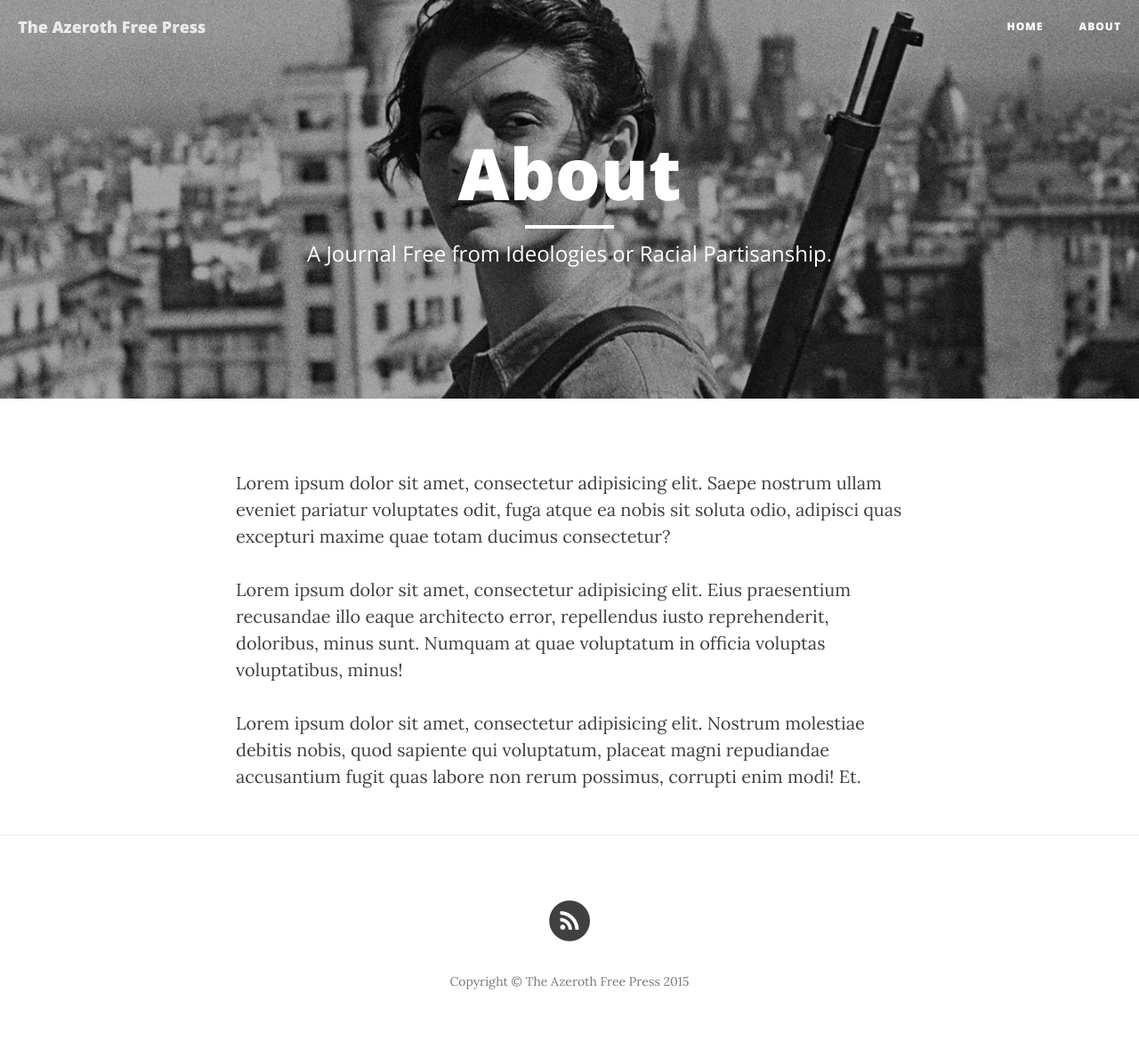
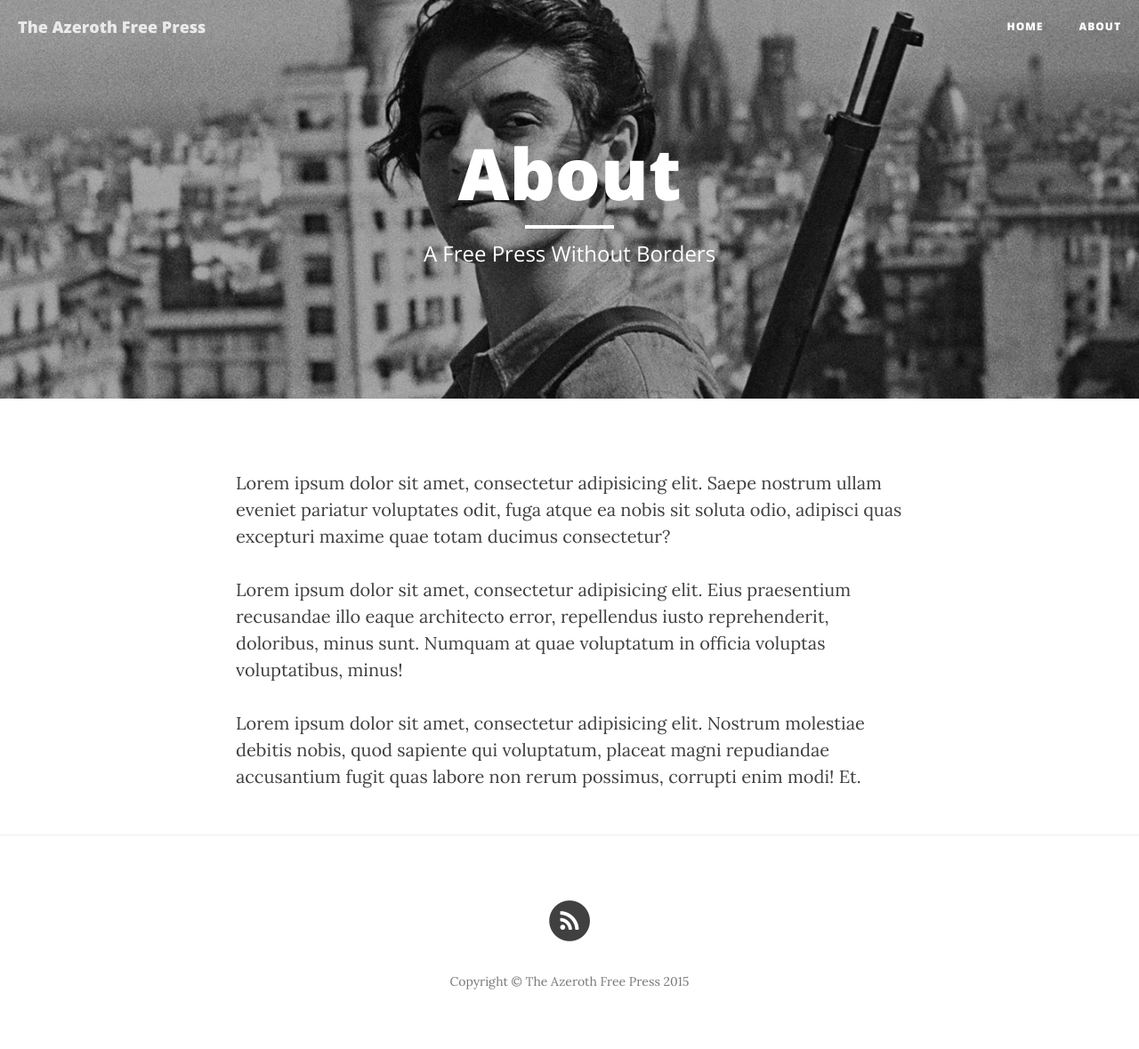
Before and after one commit to csable/csable.github.io, a Jekyll site: the page built from about.html, in a window 1280 px wide. Shown: the whole page at 89% size. Built offline with Jekyll 4.4.1, drawn with Linux system fonts in a browser that asks for light colours; nearby versions of some CDN libraries.

Commit message:
about page
wording change

```diff
--- a/about.html
+++ b/about.html
@@ -1,7 +1,7 @@
 ---
 layout: page
 title: "About"
-description: "A Journal Free from Ideologies or Racial Partisanship."
+description: "A Free Press Without Borders"
 header-img: "img/about-bg.jpg"
 ---
 
```
